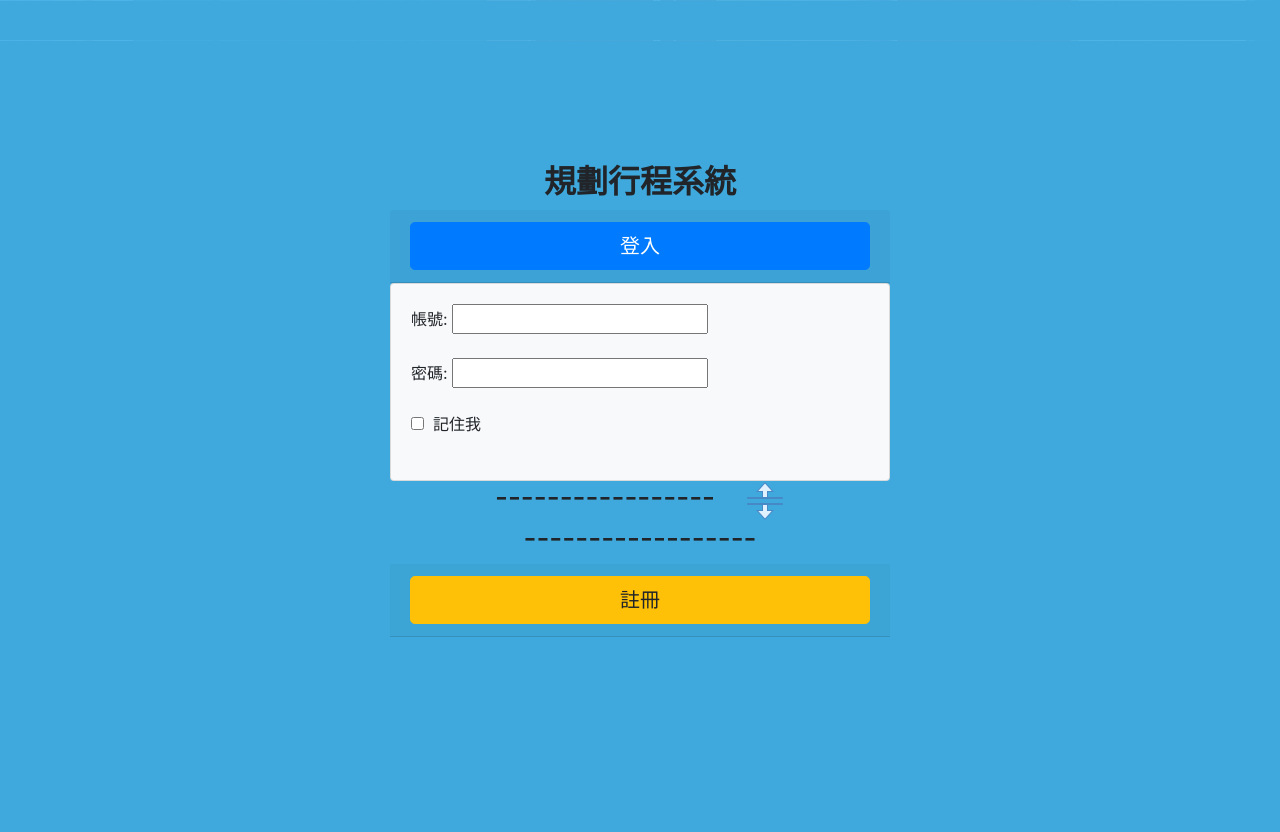
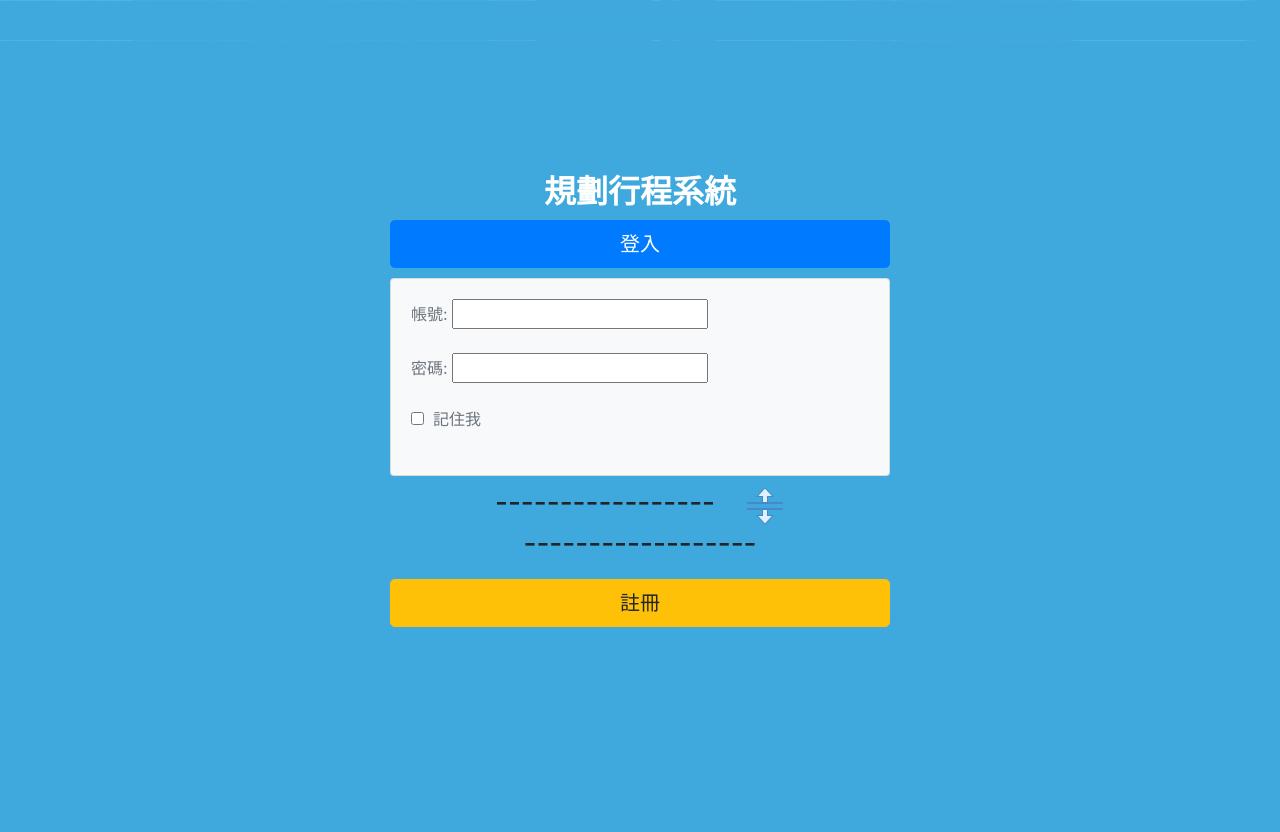
Before and after one commit to coolgood88142/active_plan, a PHP site: page /login.php in a window 1280 px wide. Run offline with PHP 8.4, Linux system fonts and the light colour scheme.

Commit message:
1.登入頁面按鈕去邊框與灰色文字 2.分析表查詢日期要因為解析度一樣置中 3.登入頁面註冊密碼(最少1個英文大寫和1個英文小寫和數字，總共最少8碼)

```diff
--- a/login.php
+++ b/login.php
@@ -34,6 +34,11 @@
   font-family:'微軟正黑體';
 }
 
+#login,#setup{
+  margin-top:10;
+  margin-bottom:10;
+}
+
 </style>
   <body background="background.png">
   <?php
@@ -55,20 +60,16 @@
 
 <div class="jumbotron vertical-center">
     <div class="container" style="width: 500px;">
-      <h2 id="title" class="text-center font-weight-bold">規劃行程系統</h2>
+      <h2 id="title" class="text-center text-white font-weight-bold">規劃行程系統</h2>
       <div class="row align-items-center">
       <div id="accordion">
-        <div class="card-header" id="headingOne">
-            <h5 class="mb-0">
-              <button id="sign_in" class="btn btn-primary btn-lg btn-block ">
-                登入
-              </button>
-             </h5>
-        </div>
+        <button id="sign_in" class="btn btn-primary btn-lg btn-block" style="margin-bottom:10px;">
+          登入
+        </button>
 
-      <div id="login" class="collapse show" aria-labelledby="headingOne" data-parent="#accordion">
+      <div id="login" class="collapse show">
         <div class="card bg-light">
-          <div class="card-body">
+          <div class="card-body text-secondary">
             <form class="card-text" name="loginForm" method="post" >
               帳號: <input type="text" name="us_account" /><br/><br/>
 
@@ -91,9 +92,10 @@
           <h3>------------------</h3>
         </div>
       </div>
-      <div id="setup" class="collapse" aria-labelledby="headingTwo" data-parent="#accordion">
+
+      <div id="setup" class="collapse">
         <div class="card bg-light">
-          <div class="card-body">
+          <div class="card-body text-secondary">
             <form  class="card-text" name="setupForm" method="post">
               請輸入帳號: <input type="text" name="us_account" /><br/><br/>
 
@@ -105,13 +107,9 @@
         </div>
       </div>
 
-      <div class="card-header" id="headingTwo">
-        <h5 class="mb-0">
-          <button id="registered" class="btn btn-warning btn-lg btn-block " >
-             註冊
-          </button>
-        </h5>
-      </div>
+        <button id="registered" class="btn btn-warning btn-lg btn-block" style="margin-top:10px;">
+            註冊
+        </button>
     </div>
   </div>
   </div>
@@ -135,7 +133,7 @@
             alert("請輸入帳號!");
           }else if(us_password==""){
             alert("請輸入密碼!");
-          }else{
+          }else if(errorMessage==""){
             document.loginForm.action="sign_in.php";
 	          document.loginForm.submit();
           }
@@ -152,6 +150,8 @@
             alert("請輸入帳號!");
           }else if(us_password==""){
             alert("請輸入密碼!");
+          }else if(!us_password.match(/^(?=.*[a-z])(?=.*[A-Z])(?=.*\d)[a-zA-Z\d]{8,}$/)){
+            alert("請輸入8個以上數字或英文!");
           }else{
             document.setupForm.action="insert.php";
 	          document.setupForm.submit();
--- a/plan.php
+++ b/plan.php
@@ -419,7 +419,7 @@
         if($("input[name='admin']").val()!='Y'){
             $('#example1_wrapper').hide();
             $('#example4_wrapper').show();
-            $('#example4').DataTable(datatable_language());
+            $('#example4').DataTable();
             $('#example4 tbody').on('click', 'td.details-control', function () {
             var tr = $(this).closest('tr');
             var row = $('#example4').DataTable().row( tr );
--- a/select_analysis.php
+++ b/select_analysis.php
@@ -43,7 +43,7 @@
         }
         $activity_text = substr($activity_text,0,-1);
 
-        echo json_encode(array('activity_text' => $activity_text),JSON_UNESCAPED_UNICODE);
+        echo json_encode(array('activity_text' => $activity_text,'sql'=>$sql),JSON_UNESCAPED_UNICODE);
     }
 
     if($chart_type=='2'){
```
Also changed, not shown: analysis.php (+9 -7 lines).
